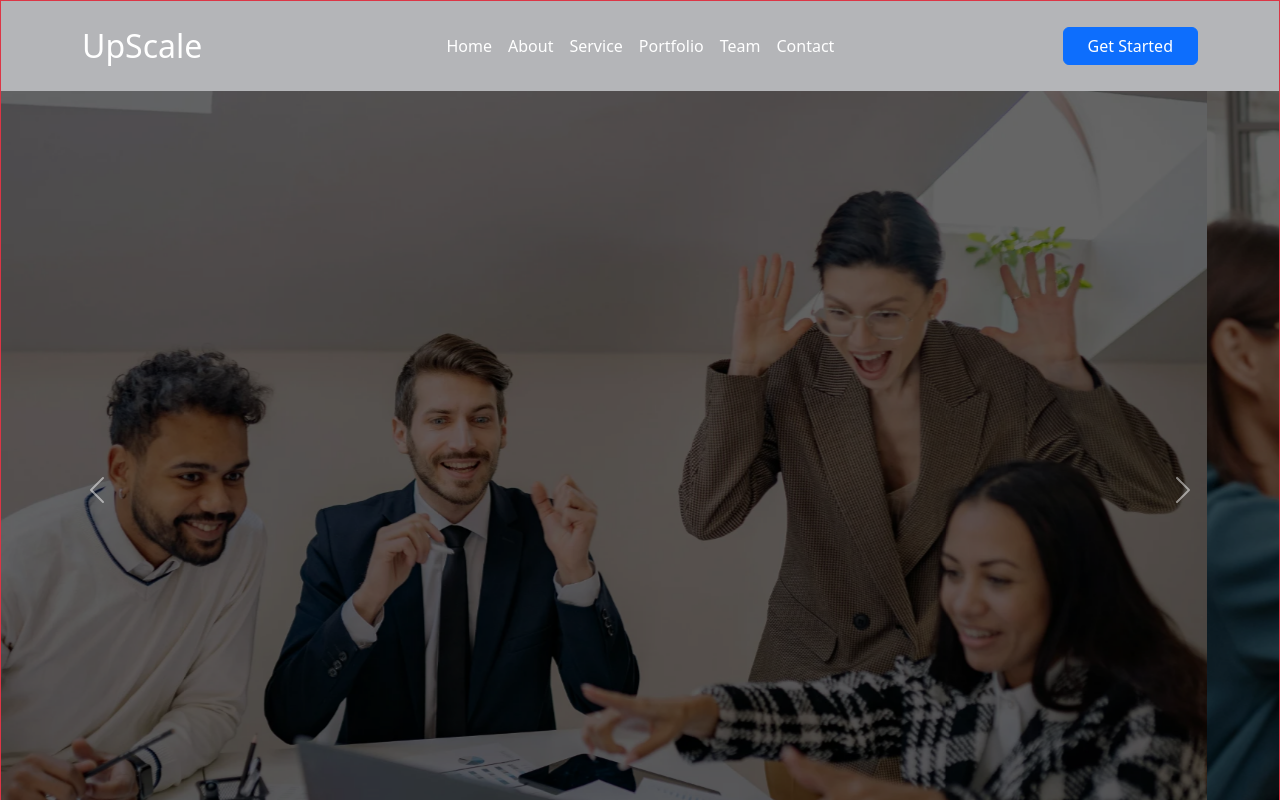
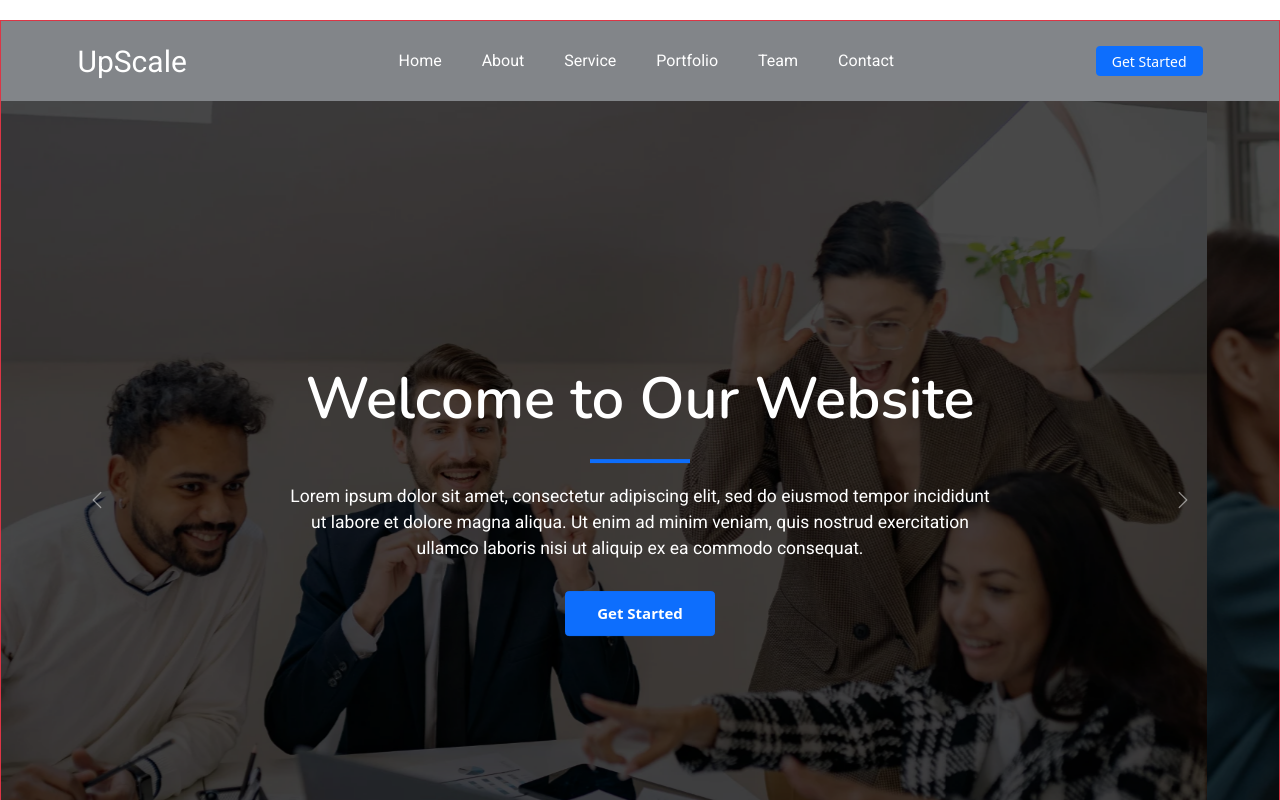
Before and after one commit to brownsonubi26-ai/Upscale-Modern-Business, a plain HTML site: page index.html in a window 1280 px wide. Shown: the top 800 px of the page. Drawn offline with nearby package versions, Linux system fonts and the light colour scheme.

Commit message:
first section complete

```diff
--- a/index.html
+++ b/index.html
@@ -8,25 +8,28 @@
   <link rel="stylesheet" href="style.css">
   <link href="https://cdn.jsdelivr.net/npm/bootstrap@5.3.8/dist/css/bootstrap.min.css" rel="stylesheet"
     integrity="sha384-sRIl4kxILFvY47J16cr9ZwB07vP4J8+LH7qKQnuqkuIAvNWLzeN8tE5YBujZqJLB" crossorigin="anonymous">
+ <style>
+@import url('https://fonts.googleapis.com/css2?family=Nunito:ital,wght@0,200..1000;1,200..1000&family=Roboto:ital,wght@0,100..900;1,100..900&display=swap');
+</style>
 </head>
 
 <body>
 
-  <section class="first w-100 vh-100  border border-danger">
+  <section class="first w-100 vh-100  border border-danger  ">
 
 
-    <nav class="navbar  navbar-expand-lg position-sticky top-0 py-3">
+    <nav class="navbar  navbar-expand-lg position-sticky top-0 py- d-flex justify-content-center ">
 
-      <div class="container">
+      <div class="container ">
 
-        <a class="navbar-brand fs-2" href="#">UpScale</a>
+        <a class="navbar-brand " href="#">UpScale</a>
         <button class="navbar-toggler" type="button" data-bs-toggle="collapse" data-bs-target="#navbarSupportedContent"
           aria-controls="navbarSupportedContent" aria-expanded="false" aria-label="Toggle navigation">
           <span class="navbar-toggler-icon"></span>
         </button>
 
         <div class="collapse navbar-collapse" id="navbarSupportedContent">
-          <ul class="navbar-nav text-white mx-auto mb-2 mb-lg-0">
+          <ul class="navbar-nav text-white mx-auto mb-2 mb-lg-0 d-flex g-5">
             <li class="nav-item">
               <a class="nav-link  active" aria-current="page" href="#">Home</a>
             </li>
@@ -46,7 +49,7 @@
               <a class="nav-link" href="#">Contact</a>
             </li>
           </ul>
-          <button type="button" class="btn btn-primary px-4  ">Get Started</button>
+          <button type="button" class="btn  btn-primary px-4  ">Get Started</button>
         </div>
       </div>
     </nav>
@@ -54,25 +57,37 @@
 
     <div id="carouselExampleAutoplaying" class="carousel slide position-relative" data-bs-ride="carousel">
 
-      <div class="position-absolute border border-danger ">
+      <div class="carousel-text  position-absolute top-50 start-50 text-center p-0 d-flex flex-column justify-content-center align-items-center ">
+        <div>
+          <h2 class="text-1">Welcome to Our Website </h2>
+        </div>
 
+        <div class="border-bottom border border-2 border border-primary"></div>
+
+        <div class="">
+          <p class="fs-3 text-2 text-center fw-normal">Lorem ipsum dolor sit amet, consectetur adipiscing elit, sed do eiusmod tempor incididunt ut labore et dolore magna aliqua. Ut enim ad minim veniam, quis nostrud exercitation ullamco laboris nisi ut aliquip ex ea commodo consequat.</p>
+        </div>
+
+        <button type="button" class="btn btn-primary px-5 py-3 fs-4 btn1 fw-semibold">Get Started</button>
       </div>
 
 
-      <div class="carousel-inner">
+
+
+      <div class=" carousel-inner">
         <div class="carousel-item active ">
-          <img src="/images/1.webp " class="d-block w-100 one " alt="...">
+          <img src="/images/1.webp" class="d-block w-100 one " alt="...">
         </div>
-        <div class="carousel-item ">
+        <div class="carousel-item">
           <img src="/images/2.webp" class="d-block w-100" alt="...">
         </div>
-        <div class="carousel-item ">
+        <div class="carousel-item">
           <img src="/images/3.webp" class="d-block w-100" alt="...">
         </div>
-        <div class="carousel-item ">
+        <div class="carousel-item">
           <img src="/images/4.webp" class="d-block w-100" alt="...">
         </div>
-        <div class="carousel-item ">
+        <div class="carousel-item">
           <img src="/images/5.webp" class="d-block w-100" alt="...">
         </div>
       </div>
@@ -87,8 +102,12 @@
         <span class="visually-hidden">Next</span>
       </button>
     </div>
+  </section>
 
+  <section class="first w-100 vh-100  border border-danger ">
+    <div>
 
+    </div>
   </section>
 
 
--- a/style.css
+++ b/style.css
@@ -4,18 +4,31 @@
     box-sizing: border-box;
 }
 
+html {
+    font-size: 62.5%;
+}
+
 .navbar {
-z-index: 5;
-background-color:rgba(7, 12, 21, 0.3);
+z-index: 100;
+background-color:rgba(7, 12, 21, 0.5);
+height: 8rem !important;
+font-size: rem;
+}
 
+.navbar-nav .nav-item {
+    padding: 0 1.5rem;
 }
 
 .navbar-brand {
      color: white !important;
+     font-size: 3rem !important;
+     font-family: "Roboto", sans-serif;
 }
 
 .nav-link {
     color: white !important;
+    font-size: 1.6rem !important;
+    font-family: "Roboto", sans-serif;
 }
 
 #carouselExampleAutoplaying,
@@ -32,12 +45,10 @@ background-color:rgba(7, 12, 21, 0.3);
 .carousel-item::before {
     content: "";
     position: absolute;
-    top: 0;
-    left: 0;
-    width: 100%;
-    height: 100%;
-    background: rgba(0, 0, 0, 0.6); /* 0.4 = opacity, increase for darker */
+    inset: 0;
+    background: rgba(0, 0, 0, 0.712);
     z-index: 2;
+    pointer-events: none;
 }
 
 .carousel-item img {
@@ -45,3 +56,36 @@ background-color:rgba(7, 12, 21, 0.3);
     height: 100%;
     object-fit: cover;
 }
+
+.carousel-text {
+    transform: translate(-50%, -50%);
+    z-index: 5;
+    color: white;
+  }
+
+  .btn {
+    font-size: 1.4rem !important;
+    font-family: "Roboto", sans-serif;
+  }
+
+  .text-1 {
+    font-size: 5.8rem;
+    font-family: Nunito,sans-serif;
+    font-weight: 600;
+  }
+
+  .border {
+    width: 10rem;
+    margin-top: 2rem;
+  }
+
+  .text-2 {
+    margin-top: 2rem;
+    width: 70rem;
+    font-family: "Roboto", sans-serif;
+  }
+
+  .btn1  {
+    margin-top: 2rem;
+    width: 15rem;
+  }
```
